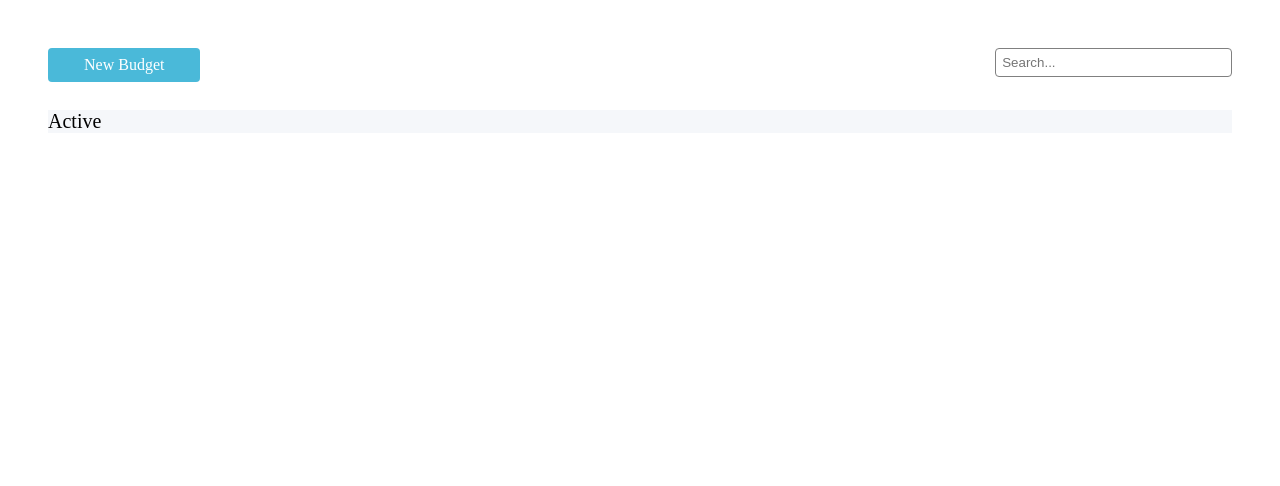
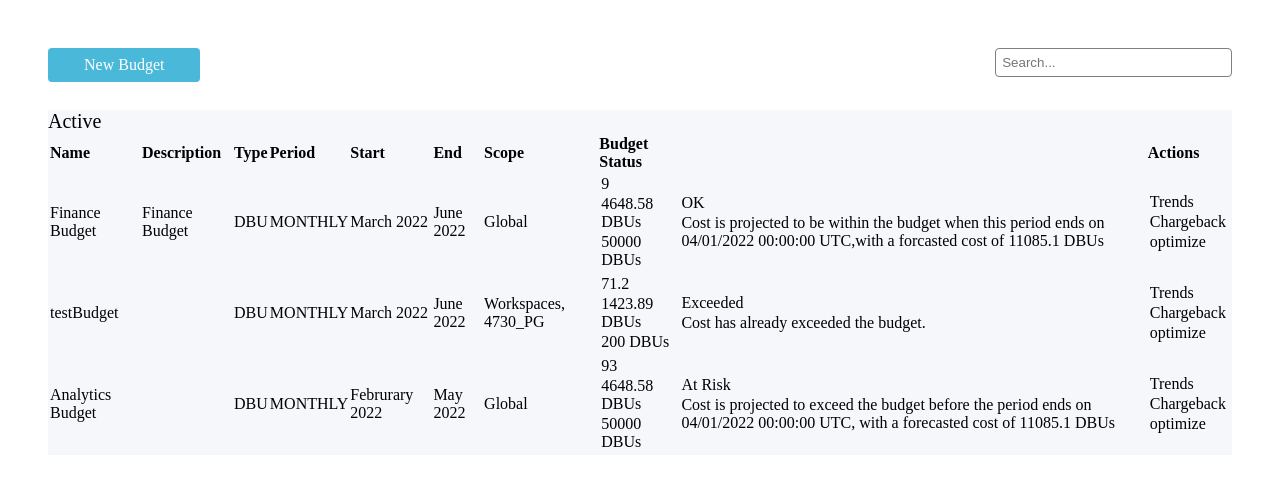
Before and after one commit to mohit2314/unravel-assignment, a Vue app: page /#/ in a window 1280 px wide. Shown: the top 486 px of the page. Built offline with nearby package versions, Linux system fonts and the light colour scheme; some icons are missing.

Commit message:
basic table structure

```diff
--- /dev/null
+++ b/src/components/TableComponent.vue
@@ -0,0 +1,91 @@
+<template>
+  <div>
+    <table>
+      <!-- Table header -->
+      <tr class="table__header-row">
+        <th v-for="(col, i) in tabularData.columns" :key="i">
+          <span>{{ col.label }}</span
+          ><span v-if="col.info"><i class="light-icon-info-circle"></i></span>
+        </th>
+      </tr>
+      <!-- Table body -->
+      <tbody class="table__body">
+        <tr v-for="(row, j) in tabularData.rows" :key="j">
+          <td>{{ row.name }}</td>
+          <td>{{ row.description }}</td>
+          <td>{{ row.type }}</td>
+          <td>{{ row.period }}</td>
+          <td>{{ row.start }}</td>
+          <td>{{ row.end }}</td>
+          <td>{{ row.scope }}</td>
+          <!-- Budget Column -->
+          <!-- <td v-for="item of row.budget_status">{{item}}</td> -->
+          <td>
+            <template >
+              <tr>
+                <td>{{ row.budget_status.percentage }}</td>
+              </tr>
+              <tr >
+                <td>{{ row.budget_status.cost }}</td>
+              </tr>
+              <tr >
+                <td>{{ row.budget_status.budget }}</td>
+              </tr>
+            </template>
+          </td>
+
+          <td>
+            <tr>
+                <td>{{row.summary.status}}</td>
+            </tr>
+            <tr>
+                <td>{{row.summary.comments}}</td>
+            </tr>
+          </td>
+          <!-- Actions -->
+<td>
+            <tr>
+                <td>{{row.actions[0]}}</td>
+            </tr>
+            <tr>
+                <td>{{row.actions[1]}}</td>
+            </tr>
+            <tr>
+                <td>{{row.actions[2]}}</td>
+            </tr>
+          </td>
+          <!-- Edit & Delete option -->
+          <td><span><i class="light-icon-pencil"></i></span><span><i class="light-icon-trash"></i></span></td>
+        </tr>
+      </tbody>
+    </table>
+  </div>
+</template>
+
+
+<script>
+import sampleData from "@/sample-data/sampleData.json";
+export default {
+  data() {
+    return {
+      tabularData: sampleData,
+    };
+  },
+};
+</script>
+
+<style lang='scss'>
+.table__header-row {
+  //   display: flex;
+  //   align-items: center;
+  th {
+    text-align: left;
+  }
+}
+
+.table__body {
+  td {
+    text-align: left;
+  }
+}
+</style>
--- a/src/sample-data/sampleData.json
+++ b/src/sample-data/sampleData.json
@@ -44,22 +44,78 @@
 
     "rows":[
         {
-            "name":"",
-            "description":"",
-            "type":"",
-            "period":"",
-            "start":"",
-            "end":"",
-            "scope":"",
+            "name":"Finance Budget",
+            "description":"Finance Budget",
+            "type":"DBU",
+            "period":"MONTHLY",
+            "start":"March 2022",
+            "end":"June 2022",
+            "scope":"Global",
             "budget_status":
             {
                 "percentage":9,
-                "cost":"",
-                "budget":""
+                "cost":"4648.58 DBUs",
+                "budget":"50000 DBUs"
             },
             "summary":{
                 "status":"OK",
-                "comments":""
+                "comments":"Cost is projected to be within the budget when this period ends on 04/01/2022 00:00:00 UTC,with a forcasted cost of 11085.1 DBUs"
+            },
+            "actions":["Trends","Chargeback","optimize"],
+            "row_actions":{
+                "edit":true,
+                "delete":true
+
+            }
+
+
+
+        },
+        {
+            "name":"testBudget",
+            "description":"",
+            "type":"DBU",
+            "period":"MONTHLY",
+            "start":"March 2022",
+            "end":"June 2022",
+            "scope":"Workspaces, 4730_PG",
+            "budget_status":
+            {
+                "percentage":71.2,
+                "cost":"1423.89 DBUs",
+                "budget":"200 DBUs"
+            },
+            "summary":{
+                "status":"Exceeded",
+                "comments":"Cost has already exceeded the budget."
+            },
+            "actions":["Trends","Chargeback","optimize"],
+            "row_actions":{
+                "edit":true,
+                "delete":true
+
+            }
+
+
+
+        },
+        {
+            "name":"Analytics Budget",
+            "description":"",
+            "type":"DBU",
+            "period":"MONTHLY",
+            "start":"Februrary 2022",
+            "end":"May 2022",
+            "scope":"Global",
+            "budget_status":
+            {
+                "percentage":93,
+                "cost":"4648.58 DBUs",
+                "budget":"50000 DBUs"
+            },
+            "summary":{
+                "status":"At Risk",
+                "comments":"Cost is projected to exceed the budget before the period ends on 04/01/2022 00:00:00 UTC, with a forecasted cost of 11085.1 DBUs"
             },
             "actions":["Trends","Chargeback","optimize"],
             "row_actions":{
--- a/src/views/HomeView.vue
+++ b/src/views/HomeView.vue
@@ -12,16 +12,20 @@
       <div class="section__header">
         <span>Active</span><span><i class="light-icon-info-circle"></i></span>
       </div>
+      <!-- Table -->
+      <TableComponent />
     </div>
   </div>
 </template>
 
 <script>
 // @ is an alias to /src
-
+import TableComponent from "@/components/TableComponent.vue"
 export default {
   name: "HomeView",
-  components: {},
+  components: {
+    TableComponent
+  },
 };
 </script>
 
```
